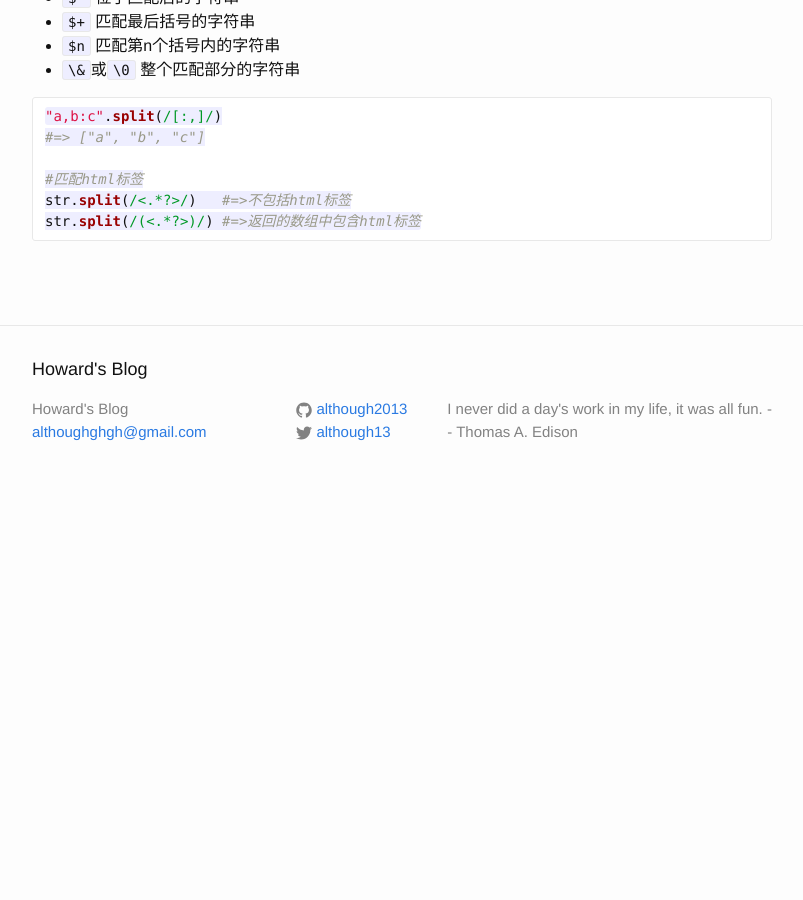
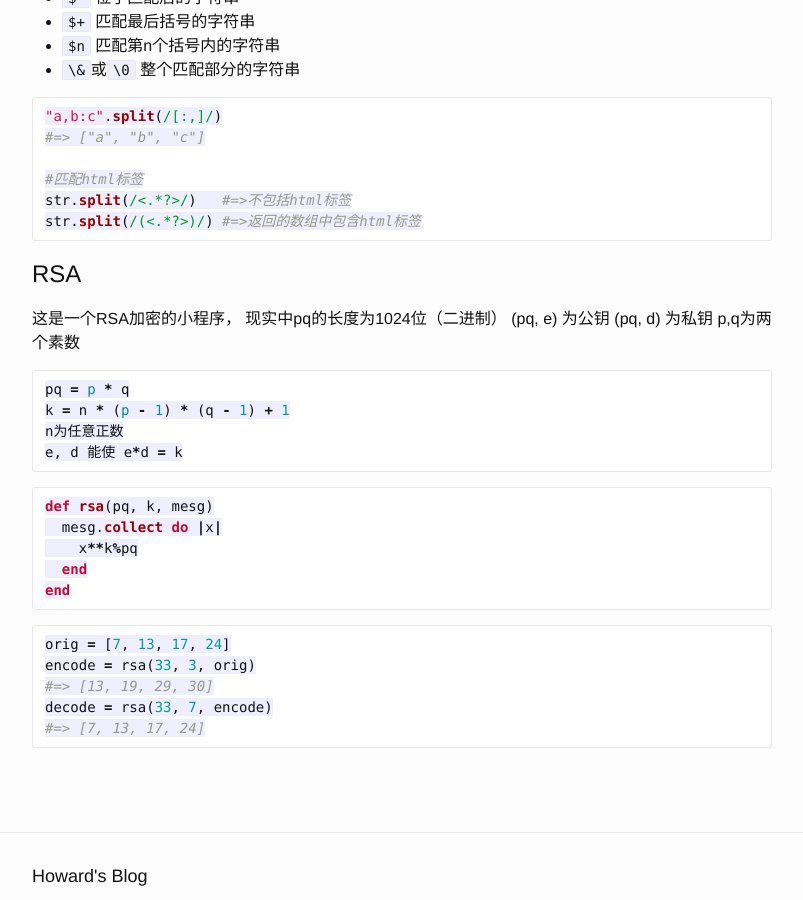
Before and after one commit to although2013/although2013.github.io, a Jekyll site: the page built from _posts/2015-09-23-reading-notes.markdown, in a window 1280 px wide and 900 px high, scrolled down 1003 px. Shown: the whole window, without its empty margins (238-1041 px from the left). Built offline with Jekyll 4.4.1, drawn with Linux system fonts in a browser that asks for light colours; Markdown is read by kramdown in place of the engine named in the settings; comment, search, counter and statistics services are not loaded; before the commit the page ends 1506 px from its top, so only the background shows below that.

Commit message:
modify post

````diff
--- a/_posts/2015-09-23-reading-notes.markdown
+++ b/_posts/2015-09-23-reading-notes.markdown
@@ -49,3 +49,32 @@ Ruby 使用 CSI，不会对文本做任何处理，成为少有的例外。
 str.split(/<.*?>/)   #=>不包括html标签
 str.split(/(<.*?>)/) #=>返回的数组中包含html标签
 ```
+
+#RSA
+这是一个RSA加密的小程序，
+现实中pq的长度为1024位（二进制）
+(pq, e) 为公钥
+(pq, d) 为私钥
+p,q为两个素数
+```ruby
+pq = p * q
+k = n * (p - 1) * (q - 1) + 1
+n为任意正数
+e, d 能使 e*d = k
+```
+
+```ruby
+def rsa(pq, k, mesg)
+  mesg.collect do |x|
+    x**k%pq
+  end
+end
+```
+
+```ruby
+orig = [7, 13, 17, 24]
+encode = rsa(33, 3, orig)
+#=> [13, 19, 29, 30]
+decode = rsa(33, 7, encode)
+#=> [7, 13, 17, 24]
+```
````
